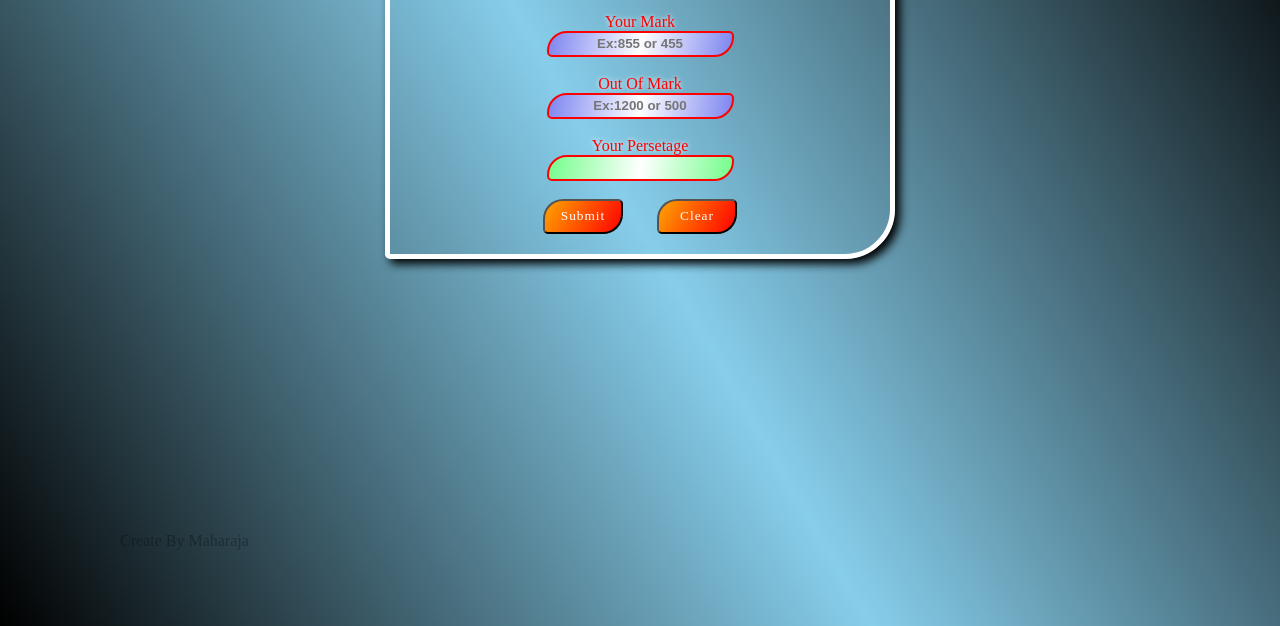
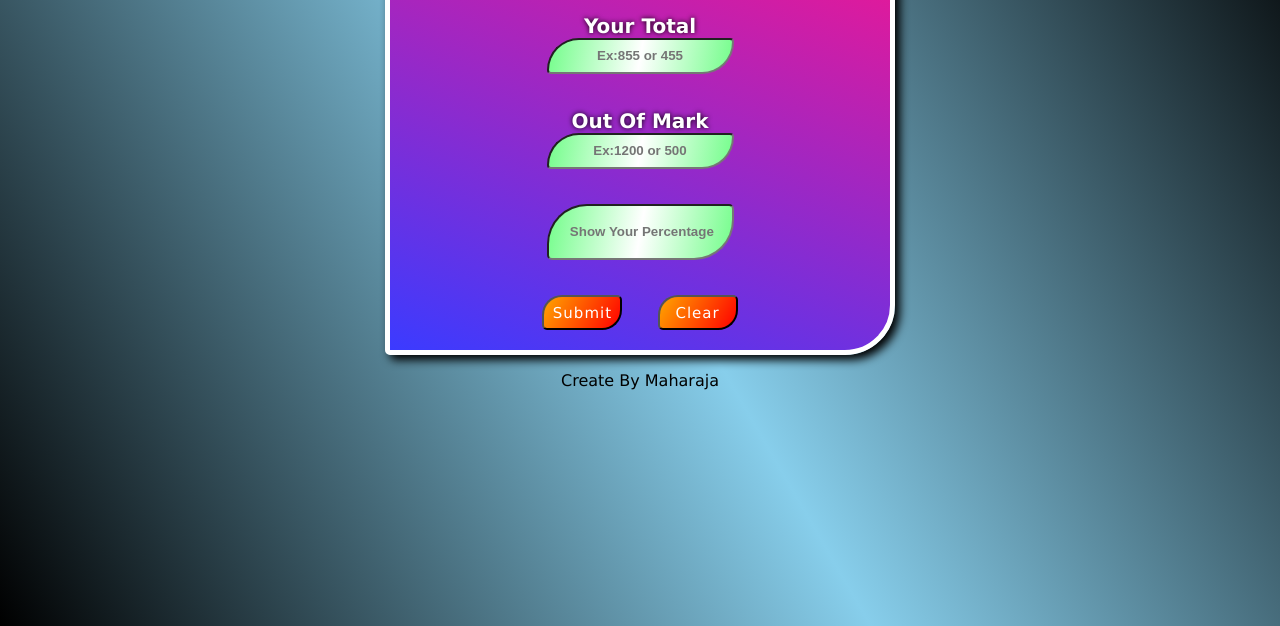
Before and after one commit to MahaRaja00/Mark_Percentage_calculator_create_by_Maharaja, a plain HTML site: page index.html in a window 1280 px wide. Shown: the part 174-800 px from the top of the page. Drawn offline with Linux system fonts and the light colour scheme.

Commit message:
Update index.html

```diff
--- a/index.html
+++ b/index.html
@@ -8,7 +8,7 @@
     <style>
         body {
 
-            font-family: lemon;
+            font-family:'Verdana';
             text-transform: capitalize;
             background-image: linear-gradient(-300deg, black, skyblue, black);
             background-repeat: no-repeat;
@@ -20,6 +20,8 @@
 
         form {
             border: 5px solid white;
+
+            background-image:linear-gradient(20deg,rgb(59, 59, 255),rgb(243, 22, 144));
 
             width: 500px;
 
@@ -60,14 +62,18 @@
 
         label {
 
-            color: red;
-            text-shadow: 0px 0px 5px white;
+            color: white;
+            text-shadow: 0px 0px 5px black;
+            font-size: 20px;
+            font-weight: 900;
+
+
         }
 
         #t1,
         #t2,
         #ans {
-            border: 2px solid red;
+            /* border: 3px solid  ; */
 
             height: 20px;
 
@@ -76,20 +82,27 @@
 
             outline: none;
 
-            border-radius: 20px 5px 20px 5px;
+            border-radius: 40px 5px 40px 5px;
+
+            color:blue;
+
+
 
         }
 
         #t1,
         #t2 {
-            background-image: linear-gradient(100deg, rgb(125, 133, 240), white, rgb(125, 133, 240));
-
+            background-image: linear-gradient(100deg, rgb(116, 253, 139), white, rgb(116, 253, 139));
+            height: 30px;
 
         }
 
         #ans {
 
             background-image: linear-gradient(100deg, rgb(116, 253, 139), white, rgb(116, 253, 139));
+            height: 50px;
+            text-transform: capitalize;
+
 
         }
 
@@ -105,12 +118,13 @@
             margin-right: 15px;
             margin-left: 15px;
 
-            font-family: lemon;
+            font-family:'Verdana';
 
             letter-spacing: 1px;
 
             border-radius: 20px 5px 20px 5px;
 
+            font-size:15px;
 
 
 
@@ -137,10 +151,10 @@
             }
 
 
-        }
+
 
         p{
-            font-family:'Times New Roman';
+            font-family:'Verdana';
             opacity:0.3;
 
             position: absolute;
@@ -149,6 +163,13 @@
 
 
         }
+
+        h1{
+            width: auto;
+
+        }
+
+    }
 
     </style>
 
@@ -164,7 +185,7 @@
 
         <form>
             <h1>Mark Percentage Calculator</h1>
-            <label>Your Mark</label><br>
+            <label>Your Total</label><br>
             <input type="text" id="t1" placeholder="Ex:855 or 455"><br><br>
             <p></p>
 
@@ -172,8 +193,8 @@
             <input type="text" id="t2" placeholder="Ex:1200 or 500"><br><br>
             <p></p>
 
-            <label>Your Persetage</label><br>
-            <input type="text" id="ans"><br><br>
+
+            <input type="text" id="ans" placeholder=" show your percentage"><br><br>
             <p></p>
 
             <input id="btn1" type="button" value="Submit" onclick="sub()">
@@ -183,15 +204,16 @@
 
         </form>
 
-        <p>create by Maharaja</p>
+        <p>Create by Maharaja</p>
     </center>
     <script>
+
         function sub() {
 
             var t1 = parseInt(document.getElementById('t1').value);
             var t2 = parseInt(document.getElementById('t2').value);
 
-            document.getElementById('ans').value = (t1 / t2) * 100;
+            document.getElementById('ans').value = (t1/ t2).toFixed(4) * 100;
 
         }
 
```
